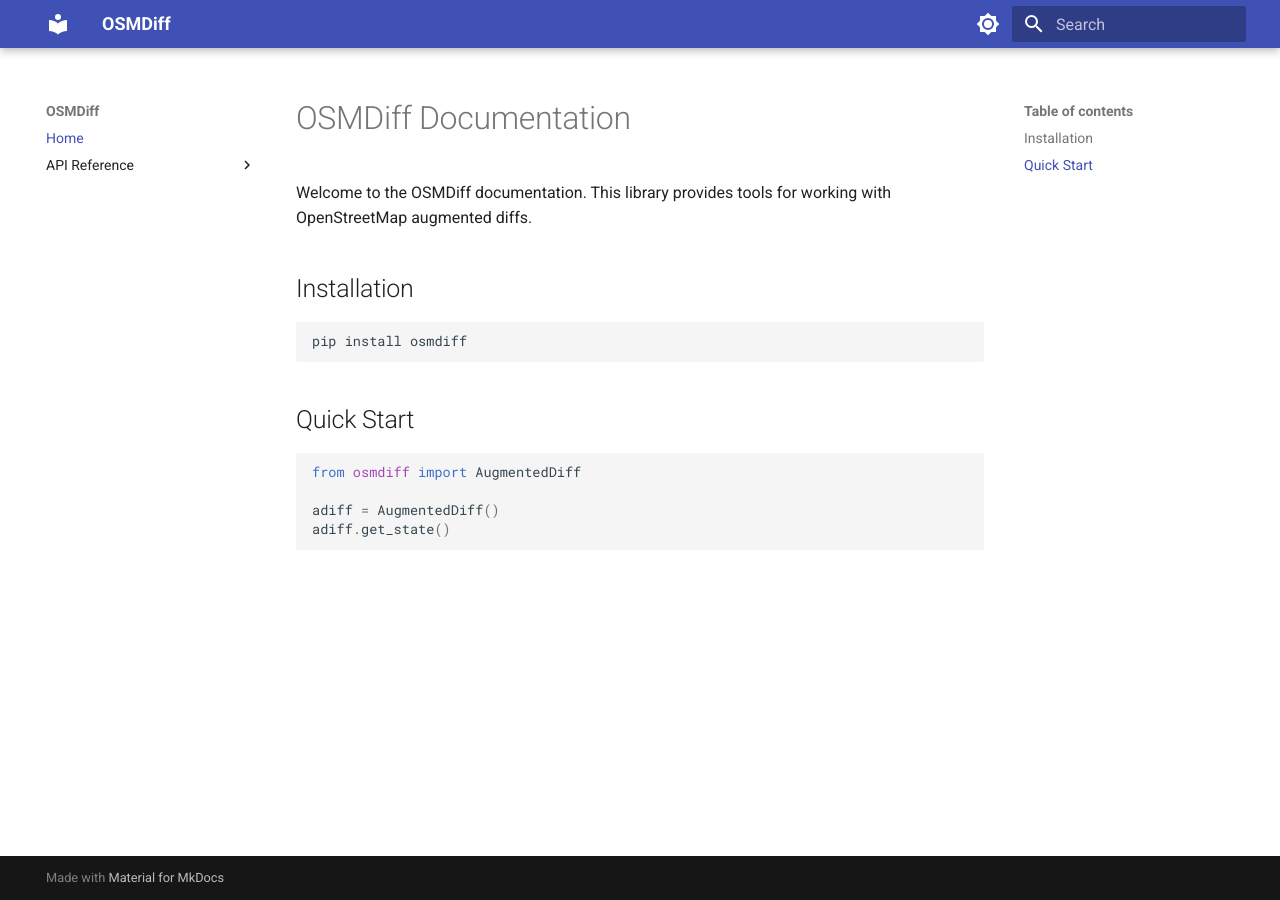
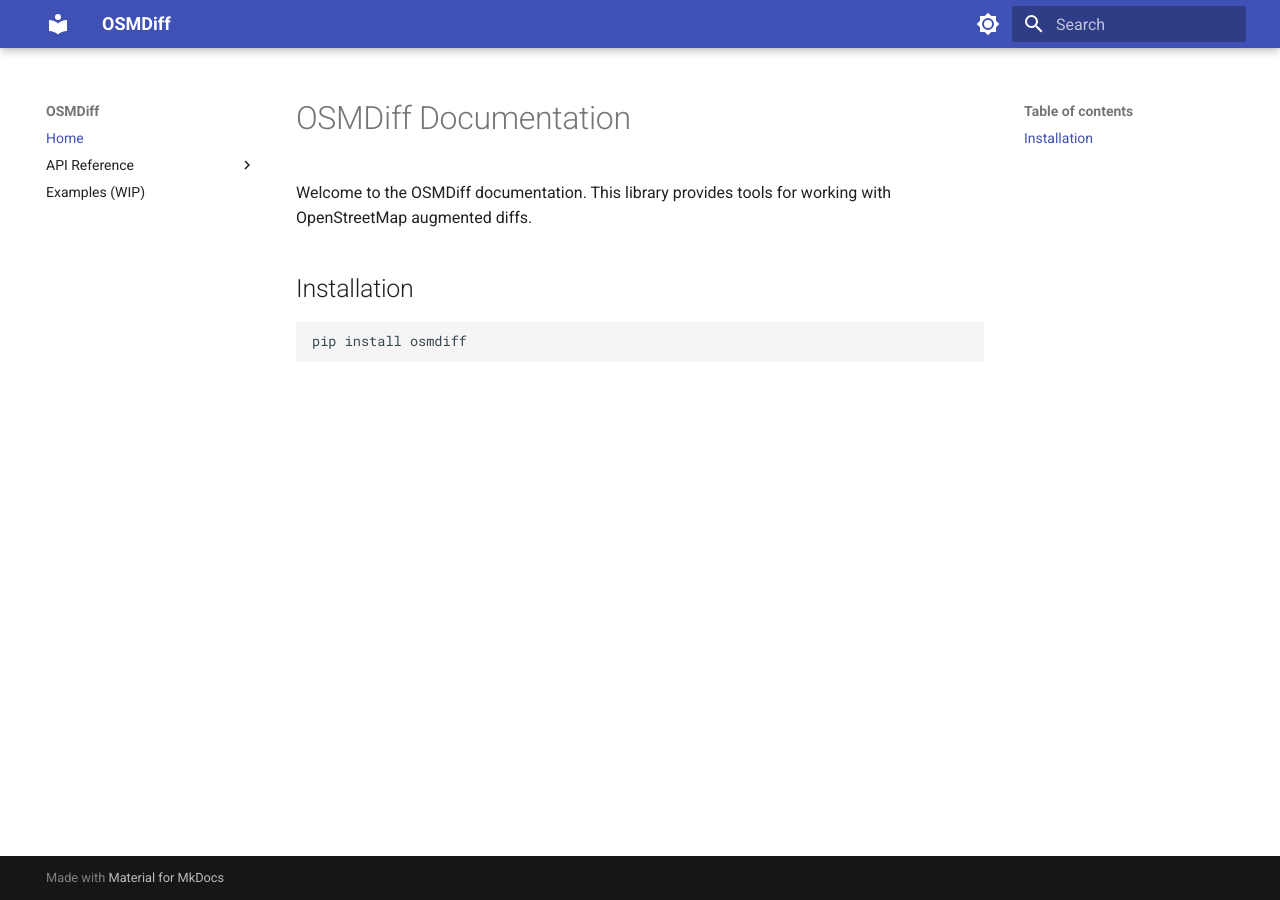
Before and after one commit to mvexel/osmdiff, an MkDocs documentation site: the page built from docs/index.md, in a window 1280 px wide. Built offline with MkDocs 1.6.1 and Material for MkDocs 9.7.7, drawn with Linux system fonts in a browser that asks for light colours.

Commit message:
more doc stuff

````diff
--- a/docs/index.md
+++ b/docs/index.md
@@ -7,12 +7,3 @@ Welcome to the OSMDiff documentation. This library provides tools for working wi
 ```bash
 pip install osmdiff
 ```
-
-## Quick Start
-
-```python
-from osmdiff import AugmentedDiff
-
-adiff = AugmentedDiff()
-adiff.get_state()
-```
--- a/mkdocs.yml
+++ b/mkdocs.yml
@@ -33,10 +33,11 @@ nav:
       - AugmentedDiff: api/augmenteddiff.md
       - OSMChange: api/osmchange.md
       - OSM: api/osm.md
-
+  - Examples (WIP): examples/index.md
 markdown_extensions:
   - pymdownx.highlight:
       anchor_linenums: true
-  - pymdownx.inlinehilite
-  - pymdownx.snippets
-  - pymdownx.superfences
+  - toc:
+      permalink: "#"
+  - smarty
+  - sane_lists
````
Also changed, not shown: docs/examples/index.md (added, +3 -0 lines), docs/osm.md (deleted, +0 -87 lines), 4 other files.
